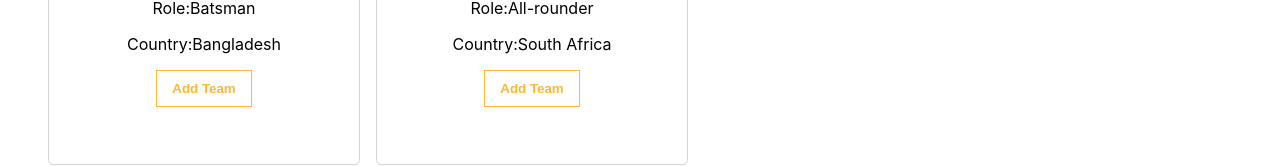
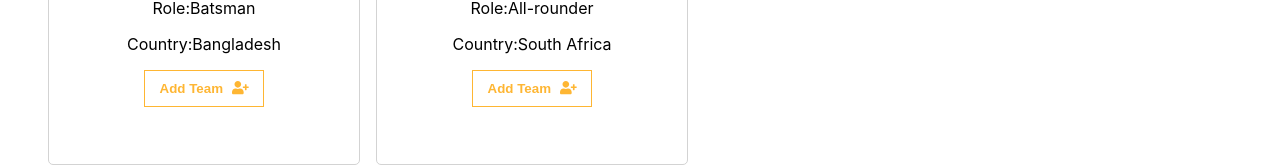
Before and after one commit to nkchowdhury/great-team, a React (Create React App) app: page / in a window 1280 px wide. Shown: the part 407-574 px from the top of the page. Built offline with nearby package versions, Linux system fonts and the light colour scheme.

Commit message:
added icon

```diff
--- a/package.json
+++ b/package.json
@@ -4,6 +4,7 @@
   "private": true,
   "dependencies": {
     "@fortawesome/fontawesome-svg-core": "^1.2.35",
+    "@fortawesome/free-solid-svg-icons": "^5.15.3",
     "@fortawesome/react-fontawesome": "^0.1.14",
     "@testing-library/jest-dom": "^5.11.10",
     "@testing-library/react": "^11.2.6",
--- a/src/components/Player/Player.css
+++ b/src/components/Player/Player.css
@@ -30,3 +30,6 @@
     color:#fff;
 
 }
+.icon{
+    margin-left: 5px;
+}
--- a/src/components/Player/Player.js
+++ b/src/components/Player/Player.js
@@ -1,4 +1,8 @@
 import React from 'react';
+import { FontAwesomeIcon } from '@fortawesome/react-fontawesome'
+import { faCoffee, faUserPlus} from '@fortawesome/free-solid-svg-icons'
+
+
 import './Player.css';
 
 
@@ -15,7 +19,7 @@
                <p>Salary:${salary}</p>
                <p>Role:{role}</p>
                <p>Country:{country}</p>
-               <button onClick={() => props.handleAddPlayer(props.player)} className="player-btn">Add Team</button>
+               <button onClick={() => props.handleAddPlayer(props.player)} className="player-btn">Add Team   <FontAwesomeIcon className="icon" icon={faUserPlus} /> </button>
 
         </div>
     );
```
Also changed, not shown: 1 other file (tests, documents, lock files or other folders).
